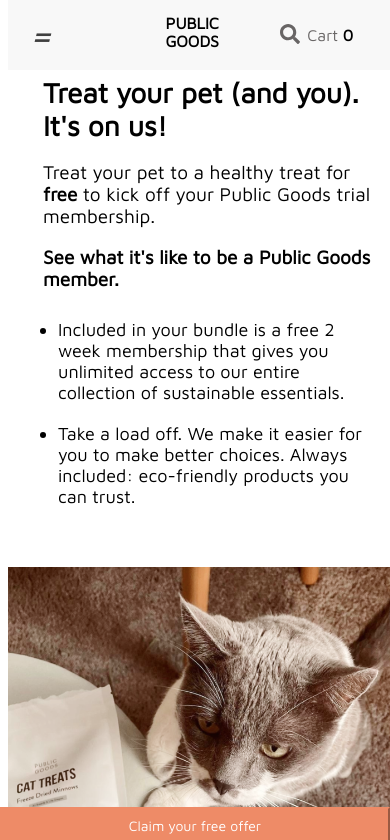
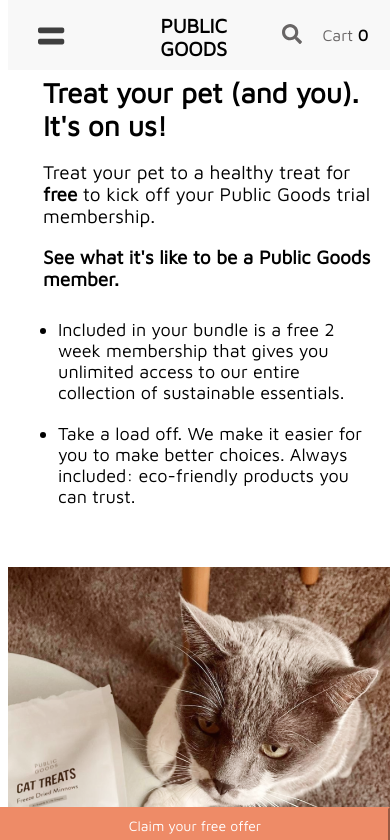
Before and after one commit to justgarcia5/cat-treats, a React (Create React App) app: page / in a window 390 px wide. Shown: the top 840 px of the page. Built offline with nearby package versions, Linux system fonts and the light colour scheme.

Commit message:
added font awesome icon

```diff
--- a/src/components/Navbar.css
+++ b/src/components/Navbar.css
@@ -18,27 +18,30 @@
 
     .menu-icon {
         width: 33%;
-        font-size: 38px;
-        margin-top: 12px;
-        margin-left: 20px;
+        font-size: 30px;
+        margin-top: 18px;
+        margin-left: 30px;
     }
     .home-link {
-        margin-top: 14px;
+        font-size: 20px;
+        /* margin-top: 14psx; */
         width: 33%;
         text-align: center;
+        margin: 14px 36px 0 20px;
+
     }
     .search-icon {
         margin-top: 22px;
-        width: 16%;
+        width: 10%;
         text-align: right;
         font-size: 20px;
         color: rgb(104, 101, 101);
     }
     .cart-link {
         margin-top: 26px;
-        width: 16%;
+        width: 24%;
         text-align: right;
-        margin-right: 45px;
+        margin-right: 30px;
         color: rgb(104, 101, 101)!important;
     }
 
--- a/src/components/Navbar.js
+++ b/src/components/Navbar.js
@@ -2,11 +2,14 @@
 import './Navbar.css'
 import { FontAwesomeIcon } from '@fortawesome/react-fontawesome'
 import { faSearch } from '@fortawesome/free-solid-svg-icons'
+import { faEquals } from '@fortawesome/free-solid-svg-icons'
 
 export default function Navbar() {
     return(
         <div className='nav'>
-            <i className='menu-icon'>=</i>
+            <i className='menu-icon'>
+                <FontAwesomeIcon icon={faEquals} />
+            </i>
             <a href='/' className='home-link'>
                 <b>
                     PUBLIC
@@ -15,9 +18,7 @@
                 </b>
             </a>
             <i className='search-icon'>
-                <FontAwesomeIcon
-                    icon={faSearch}
-                />
+                <FontAwesomeIcon icon={faSearch} />
             </i>
             <a href='/' className='cart-link'>Cart <b>0</b></a>
         </div>
```
